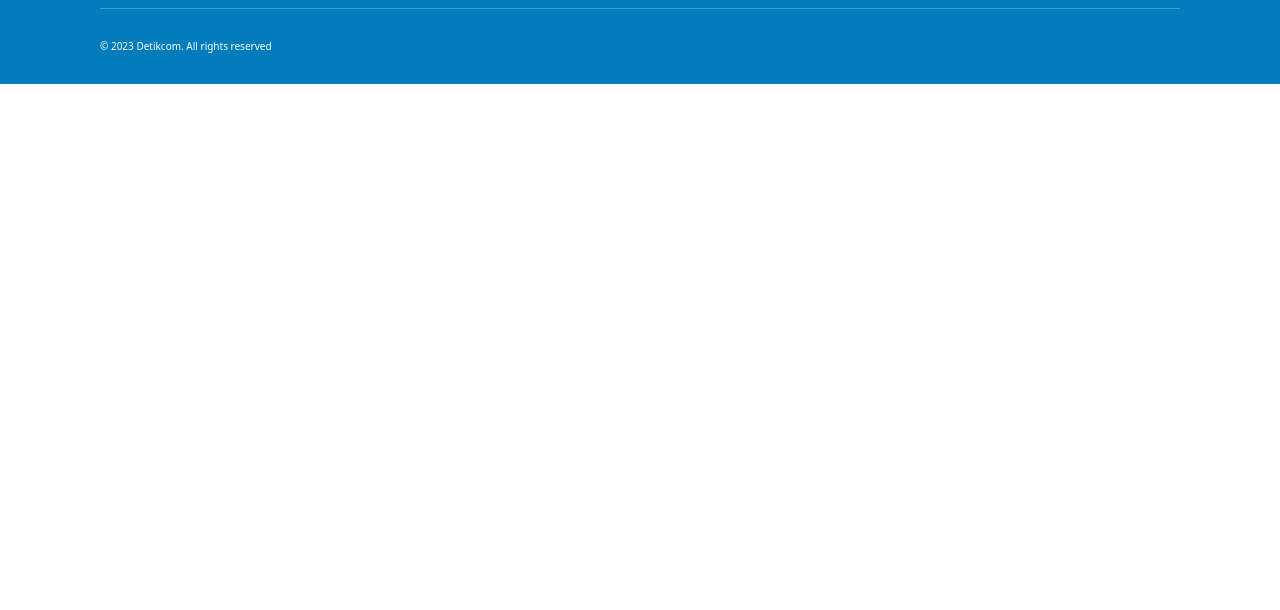
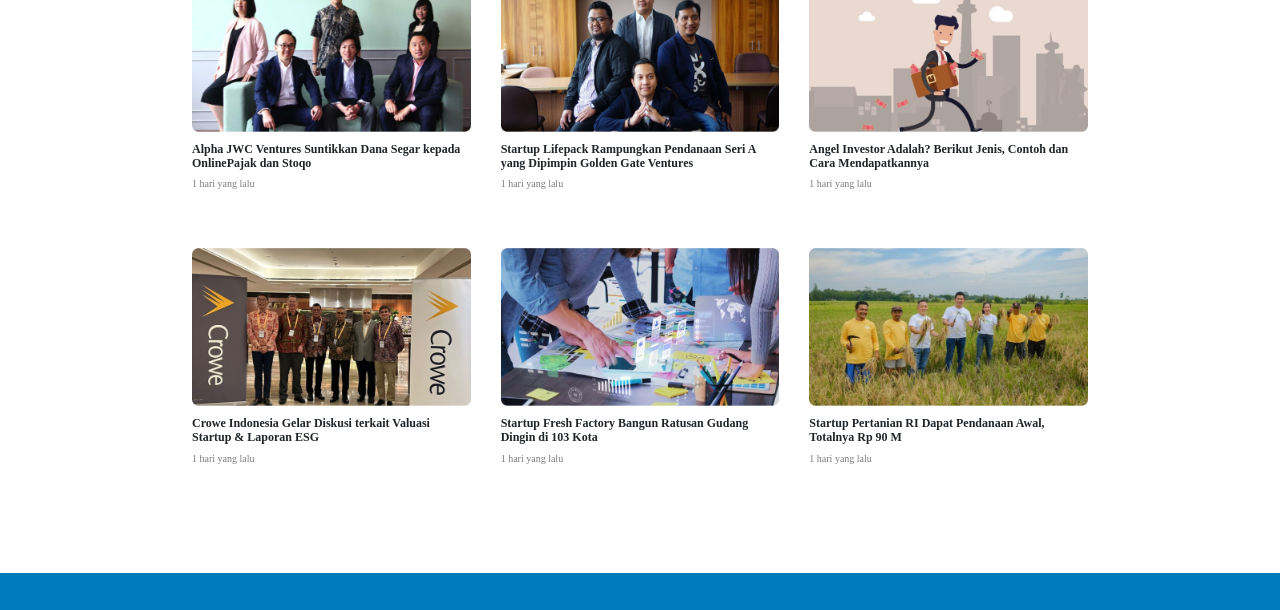
Before and after one commit to hagiaz/Detikcom_FrontendDesignAssignment_Hagi-Azzam, a plain HTML site: page index.html in a window 1280 px wide. Shown: the part 2770-3380 px from the top of the page. Before the commit the page ends 2854 px from the top, so only its background shows below. Drawn offline with nearby package versions, Linux system fonts and the light colour scheme.

Commit message:
add update section

```diff
--- a/index.html
+++ b/index.html
@@ -163,7 +163,39 @@
     </div>
 
     <div id="update">
-
+        <h3>LATEST UPDATE</h3>
+        <div id="update-container">
+            <div id="update-item">
+                <img src="Assets/news-1.png">
+                <h5 id="news-title">Alpha JWC Ventures Suntikkan Dana Segar kepada OnlinePajak dan Stoqo</h5>
+                <h6 id="news-date">1 hari yang lalu</h6>
+            </div>
+            <div id="update-item">
+                <img src="Assets/news-2.png">
+                <h5 id="news-title">Startup Lifepack Rampungkan Pendanaan Seri A yang Dipimpin Golden Gate Ventures</h5>
+                <h6 id="news-date">1 hari yang lalu</h6>
+            </div>
+            <div id="update-item">
+                <img src="Assets/news-3.png">
+                <h5 id="news-title">Angel Investor Adalah? Berikut Jenis, Contoh dan Cara Mendapatkannya</h5>
+                <h6 id="news-date">1 hari yang lalu</h6>
+            </div>
+            <div id="update-item">
+                <img src="Assets/news-4.png">
+                <h5 id="news-title">Crowe Indonesia Gelar Diskusi terkait Valuasi Startup & Laporan ESG</h5>
+                <h6 id="news-date">1 hari yang lalu</h6>
+            </div>
+            <div id="update-item">
+                <img src="Assets/news-5.png">
+                <h5 id="news-title">Startup Fresh Factory Bangun Ratusan Gudang Dingin di 103 Kota</h5>
+                <h6 id="news-date">1 hari yang lalu</h6>
+            </div>
+            <div id="update-item">
+                <img src="Assets/news-6.png">
+                <h5 id="news-title">Startup Pertanian RI Dapat Pendanaan Awal, Totalnya Rp 90 M</h5>
+                <h6 id="news-date">1 hari yang lalu</h6>
+            </div>
+        </div>
     </div>
 
     <footer class="navbar">
--- a/responsive.css
+++ b/responsive.css
@@ -14,6 +14,10 @@
 
     #mechanism-list {
         font-size: 70%;
+    }
+
+    #update-container{
+        grid-template-columns: repeat(2, 1fr);
     }
 }
 
@@ -72,6 +76,10 @@
         text-decoration: none;
     }
 
+    #update-container{
+        grid-template-columns: 1fr;
+    }
+
     #footer-items {
         margin: 20px auto;
         text-align: center;
--- a/style.css
+++ b/style.css
@@ -217,7 +217,7 @@ body{
 
 #partners{
     text-align: center;
-    margin: 30px auto;
+    margin: 30px auto 100px auto;
     font-family: montserrat;
 }
 
@@ -272,6 +272,48 @@ body{
     text-decoration: none;
 }
 
+#update{
+    font-family: montserrat;
+    text-align: center;
+    width: 70%;
+    margin: 20px auto;
+}
+
+#update > h3{
+    font-weight: 700;
+    text-align: left;
+    color: #007CBD;
+}
+
+#update-container{
+    margin: 0px auto;
+    padding: 30px 0 80px 0;
+    display: grid;
+    align-items: self-start;
+    grid-template-columns: repeat(3, 1fr);
+    column-gap: 30px;
+    row-gap: 50px;
+}
+
+#update-item > img{
+    width: 100%;
+}
+
+#news-title, #news-date{
+    text-align: left;
+}
+
+#news-title{
+    margin-top: 10px;
+    font-weight: 800;
+    font-size: 12px;
+}
+
+#news-date{
+    color: #7A7B7E;
+    font-size: 10px;
+}
+
 footer{
     display: flex;
     padding: 30px 50px;
```
Also changed, not shown: Assets/news-1.png (added), Assets/news-2.png (added), Assets/news-3.png (added), Assets/news-4.png (added), Assets/news-5.png (added), Assets/news-6.png (added).
